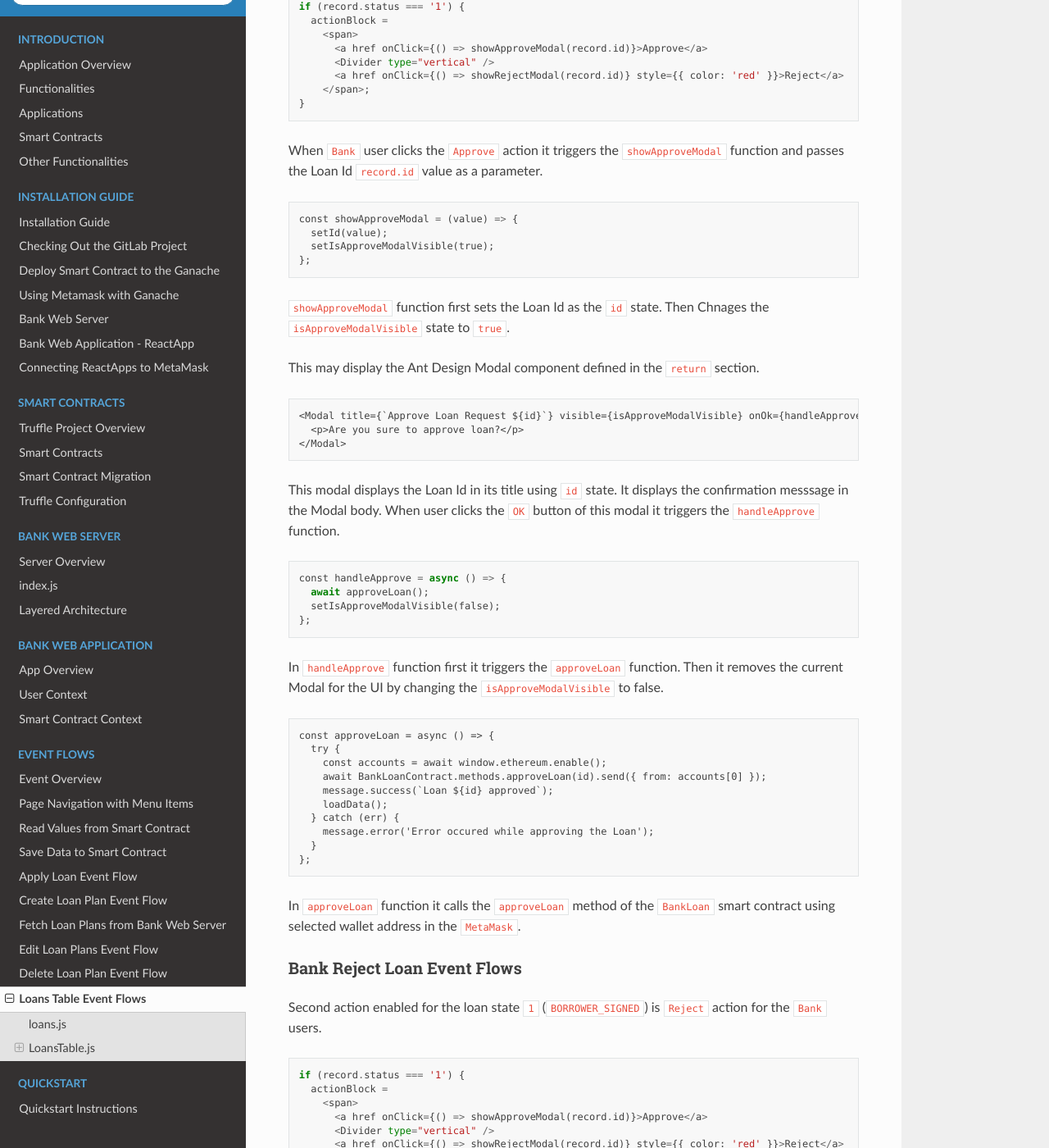
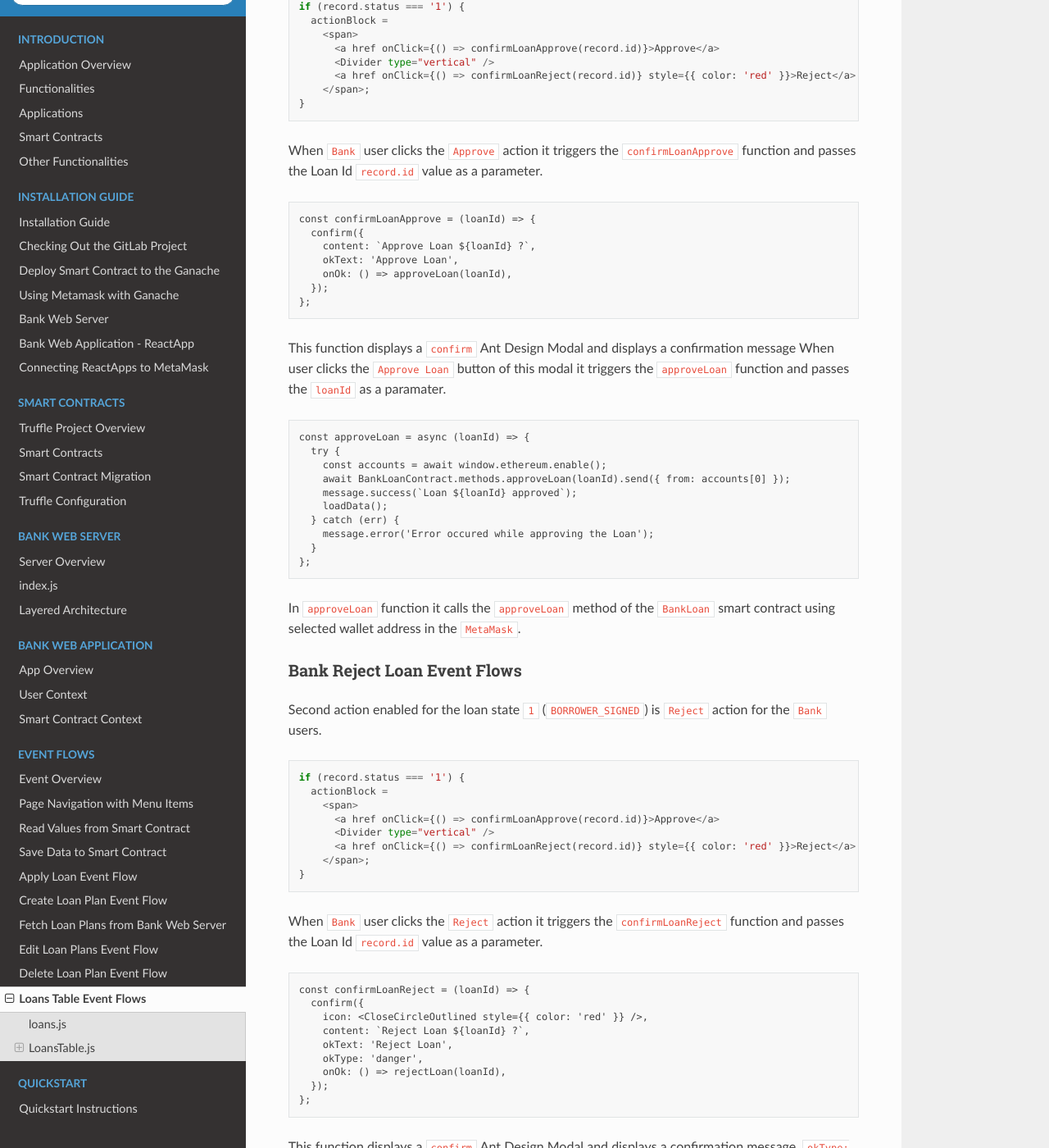
Before and after one commit to NivedithaKarthikeyan/LandregistryApp, a Sphinx documentation site: the page built from docs/source/eventFlow/loans.rst, in a window 1280 px wide and 1400 px high, scrolled down 16086 px. Shown: the whole window at 82% size. Built offline with Sphinx 7.4.7 and the Read the Docs theme 2.0.0, drawn with Linux system fonts in a browser that asks for light colours; some of the changed text lies outside the part shown.

Commit message:
update loan table action column

```diff
--- a/docs/source/eventFlow/loans.rst
+++ b/docs/source/eventFlow/loans.rst
@@ -691,46 +691,32 @@ If Loan is in ``1`` (``BORROWER_SIGNED``) state ``Action`` column enables ``Appr
   if (record.status === '1') {
     actionBlock =
       <span>
-        <a href onClick={() => showApproveModal(record.id)}>Approve</a>
+        <a href onClick={() => confirmLoanApprove(record.id)}>Approve</a>
         <Divider type="vertical" />
-        <a href onClick={() => showRejectModal(record.id)} style={{ color: 'red' }}>Reject</a>
+        <a href onClick={() => confirmLoanReject(record.id)} style={{ color: 'red' }}>Reject</a>
       </span>;
   }
 
-When ``Bank`` user clicks the ``Approve`` action it triggers the ``showApproveModal`` function and passes the
+When ``Bank`` user clicks the ``Approve`` action it triggers the ``confirmLoanApprove`` function and passes the
 Loan Id ``record.id`` value as a parameter. ::
 
-  const showApproveModal = (value) => {
-    setId(value);
-    setIsApproveModalVisible(true);
+  const confirmLoanApprove = (loanId) => {
+    confirm({
+      content: `Approve Loan ${loanId} ?`,
+      okText: 'Approve Loan',
+      onOk: () => approveLoan(loanId),
+    });
   };
 
-``showApproveModal`` function first sets the Loan Id as the ``id`` state.
-Then Chnages the ``isApproveModalVisible`` state to ``true``.
+This function displays a ``confirm`` Ant Design Modal and displays a confirmation message
+When user clicks the ``Approve Loan`` button of this modal it triggers the ``approveLoan`` function and passes the ``loanId``
+as a paramater. ::
 
-This may display the Ant Design Modal component defined in the ``return`` section. ::
-
-  <Modal title={`Approve Loan Request ${id}`} visible={isApproveModalVisible} onOk={handleApprove} onCancel={handleCancel}>
-    <p>Are you sure to approve loan?</p>
-  </Modal>
-
-This modal displays the Loan Id in its title using ``id`` state.
-It displays the confirmation messsage in the Modal body.
-When user clicks the ``OK`` button of this modal it triggers the ``handleApprove`` function. ::
-
-  const handleApprove = async () => {
-    await approveLoan();
-    setIsApproveModalVisible(false);
-  };
-
-In ``handleApprove`` function first it triggers the ``approveLoan`` function.
-Then it removes the current Modal for the UI by changing the ``isApproveModalVisible`` to false. ::
-
-  const approveLoan = async () => {
+  const approveLoan = async (loanId) => {
     try {
       const accounts = await window.ethereum.enable();
-      await BankLoanContract.methods.approveLoan(id).send({ from: accounts[0] });
-      message.success(`Loan ${id} approved`);
+      await BankLoanContract.methods.approveLoan(loanId).send({ from: accounts[0] });
+      message.success(`Loan ${loanId} approved`);
       loadData();
     } catch (err) {
       message.error('Error occured while approving the Loan');
@@ -748,46 +734,35 @@ Second action enabled for the loan state ``1`` (``BORROWER_SIGNED``) is ``Reject
   if (record.status === '1') {
     actionBlock =
       <span>
-        <a href onClick={() => showApproveModal(record.id)}>Approve</a>
+        <a href onClick={() => confirmLoanApprove(record.id)}>Approve</a>
         <Divider type="vertical" />
-        <a href onClick={() => showRejectModal(record.id)} style={{ color: 'red' }}>Reject</a>
+        <a href onClick={() => confirmLoanReject(record.id)} style={{ color: 'red' }}>Reject</a>
       </span>;
   }
 
-When ``Bank`` user clicks the ``Reject`` action it triggers the ``showRejectModal`` function and passes the
+When ``Bank`` user clicks the ``Reject`` action it triggers the ``confirmLoanReject`` function and passes the
 Loan Id ``record.id`` value as a parameter. ::
 
-  const showRejectModal = (value) => {
-    setId(value);
-    setIsRejectModalVisible(true);
+  const confirmLoanReject = (loanId) => {
+    confirm({
+      icon: <CloseCircleOutlined style={{ color: 'red' }} />,
+      content: `Reject Loan ${loanId} ?`,
+      okText: 'Reject Loan',
+      okType: 'danger',
+      onOk: () => rejectLoan(loanId),
+    });
   };
 
-``showRejectModal`` function first sets the Loan Id as the ``id`` state.
-Then Chnages the ``isRejectModalVisible`` state to ``true``.
+This function displays a ``confirm`` Ant Design Modal and displays a confirmation message.
+``okType: danger`` property helps to add submit button in red color in the confirm Modal.
+When user clicks the ``Reject Loan`` button of this modal it triggers the ``rejectLoan`` function and passes the ``loanId``
+as a paramater. ::
 
-This may display the Ant Design Modal component defined in the ``return`` section. ::
-
-  <Modal title={`Reject Loan Request ${id}`} visible={isRejectModalVisible} onOk={handleReject} onCancel={handleCancel}>
-    <p>Reject loan request?</p>
-  </Modal>
-
-This modal displays the Loan Id in its title using ``id`` state.
-It displays the confirmation messsage in the Modal body.
-When user clicks the ``OK`` button of this modal it triggers the ``handleReject`` function. ::
-
-  const handleReject = async () => {
-    await rejectLoan();
-    setIsRejectModalVisible(false);
-  };
-
-In ``handleReject`` function first it triggers the ``rejectLoan`` function.
-Then it removes the current Modal for the UI by changing the ``isRejectModalVisible`` to false. ::
-
-  const rejectLoan = async () => {
+  const rejectLoan = async (loanId) => {
     try {
       const accounts = await window.ethereum.enable();
-      await BankLoanContract.methods.rejectLoan(id).send({ from: accounts[0] });
-      message.success(`Loan ${id} rejected`);
+      await BankLoanContract.methods.rejectLoan(loanId).send({ from: accounts[0] });
+      message.success(`Loan ${loanId} rejected`);
       loadData();
     } catch (err) {
       message.error('Error occured while rejecting the Loan');
```
Also changed, not shown: docs/source/images/bank_first_page.png, 1 other file.
